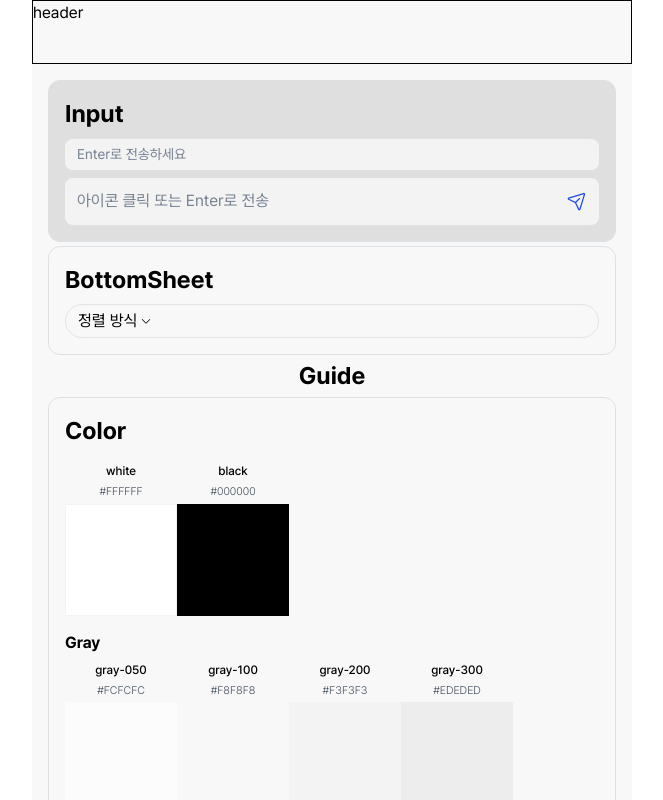
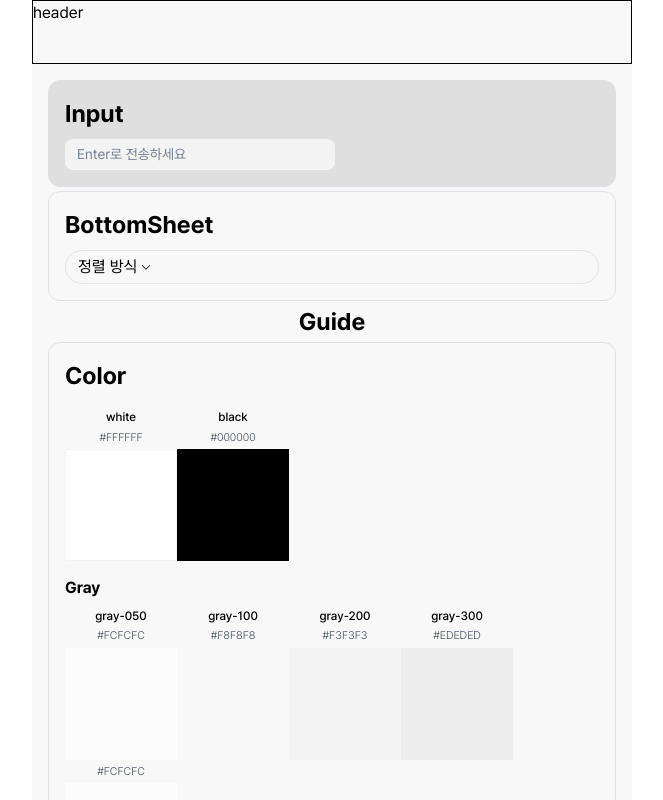
Before and after one commit to FC-DEV3-Final-Project/zoop-frontend, a Next.js app: page /test in a window 1280 px wide. Shown: the top 800 px of the page, without its empty margins (308-971 px from the left). Built offline with nearby package versions, Linux system fonts and the light colour scheme.

Commit message:
design: basic 타입 제거, 포커스 효과 제거

```diff
--- a/src/app/test/page.tsx
+++ b/src/app/test/page.tsx
@@ -26,8 +26,7 @@ const sortOptions = [
 export default function Test() {
   const [selectedTab, setSelectedTab] = useState(tabItems[0].value); // 항상 첫 번째 탭이 활성화된 채로 켜지길 원한다면,,
   const [selectedItem, setSelectedItem] = useState<{ label: string; value: string } | null>(null);
-  const [noIconText, setNoIconText] = useState(""); // 아이콘 없음
-  const [iconText, setIconText] = useState(""); // 아이콘 있음
+  const [inputText, setInputText] = useState(""); // input에 입력한 텍스트 관리
 
   return (
     <div className="flex flex-col items-center justify-center gap-1 p-4">
@@ -35,27 +34,16 @@ export default function Test() {
       <div className="flex w-full flex-col gap-2 rounded-large border border-gray-400 bg-[#DFDFDF] p-4">
         <h1 className="text-title1">Input</h1>
         <Input
-          styleSize="small"
           placeholder="Enter로 전송하세요"
-          value={noIconText}
-          onChange={(e) => setNoIconText(e.target.value)}
+          value={inputText}
+          onChange={(e) => setInputText(e.target.value)}
           onSend={() => {
-            console.log("전송됨 (아이콘 없음):", noIconText);
-            setNoIconText("");
+            console.log("전송됨:", inputText);
+            setInputText("");
           }}
         />
-        <Input
-          styleSize="basic"
-          placeholder="아이콘 클릭 또는 Enter로 전송"
-          value={iconText}
-          onChange={(e) => setIconText(e.target.value)}
-          onSend={() => {
-            console.log("전송됨 (아이콘 있음):", iconText);
-            setIconText("");
-          }}
-          icon={<img src="/icons/send.svg" alt="전송" className="h-[20px] w-[20px]" />}
-        />
       </div>
+
       {/* BottomSheet Section */}
       <div className="flex w-full flex-col gap-2 rounded-large border border-gray-400 p-4">
         <h1 className="text-title1">BottomSheet</h1>
--- a/src/components/ui/input.tsx
+++ b/src/components/ui/input.tsx
@@ -1,42 +1,21 @@
 import React from "react";
 import { cn } from "@/lib/utils";
 
-type InputStyleSize = "basic" | "small";
-
 interface InputProps extends React.InputHTMLAttributes<HTMLInputElement> {
-  styleSize: InputStyleSize;
   placeholder: string;
-  icon?: React.ReactNode;
   value: string;
   onChange: (e: React.ChangeEvent<HTMLInputElement>) => void;
   onSend: () => void;
 }
 
-export default function Input({
-  styleSize,
-  icon,
-  placeholder,
-  className,
-  value,
-  onChange,
-  onSend,
-}: InputProps) {
+export default function Input({ placeholder, className, value, onChange, onSend }: InputProps) {
   const baseStyle = cn(
-    "flex items-center",
-    "w-full rounded-lg bg-gray-200",
+    "w-[270px] rounded-lg bg-gray-200",
     "placeholder-gray-800",
-    "focus-visible:ring-ring focus-visible:outline-none focus-visible:ring-1", // 포커스 스타일
-    "disabled:cursor-not-allowed disabled:opacity-50",
-    "px-3",
+    "text-body2 py-[6px] px-3",
+    "focus-visible:outline-none focus-visible:ring-0", // 포커스 스타일 제거
     className,
   );
-
-  const sizeClasses: Record<InputStyleSize, string> = {
-    small: "text-body2 py-[6px]",
-    basic: "text-subtitle3 py-3 pr-10",
-  };
-
-  const combinedClassName = cn(baseStyle, sizeClasses[styleSize], className);
 
   const handleKeyDown = (e: React.KeyboardEvent<HTMLInputElement>) => {
     if (e.key === "Enter") {
@@ -48,21 +27,12 @@ export default function Input({
     <div className="relative w-full">
       <input
         type="text"
-        className={combinedClassName}
+        className={baseStyle}
         placeholder={placeholder}
         value={value}
         onChange={onChange}
         onKeyDown={handleKeyDown}
       />
-      {icon && (
-        <button
-          type="button"
-          onClick={onSend}
-          className="absolute right-3 top-1/2 -translate-y-1/2 cursor-pointer"
-        >
-          {icon}
-        </button>
-      )}
     </div>
   );
 }
```
